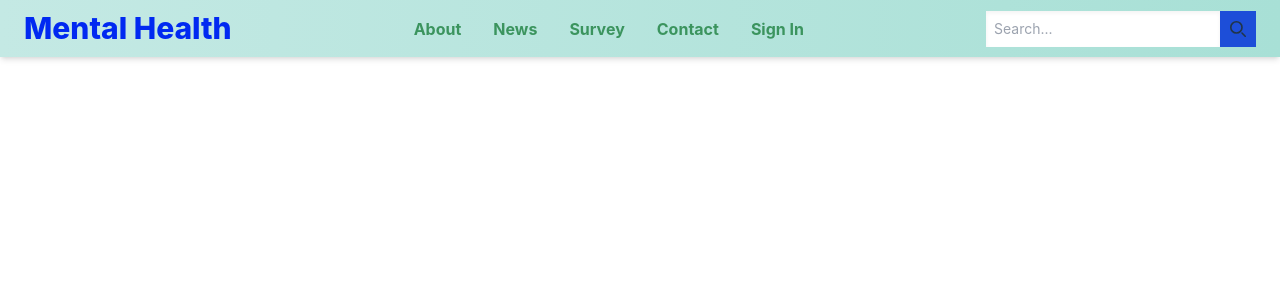
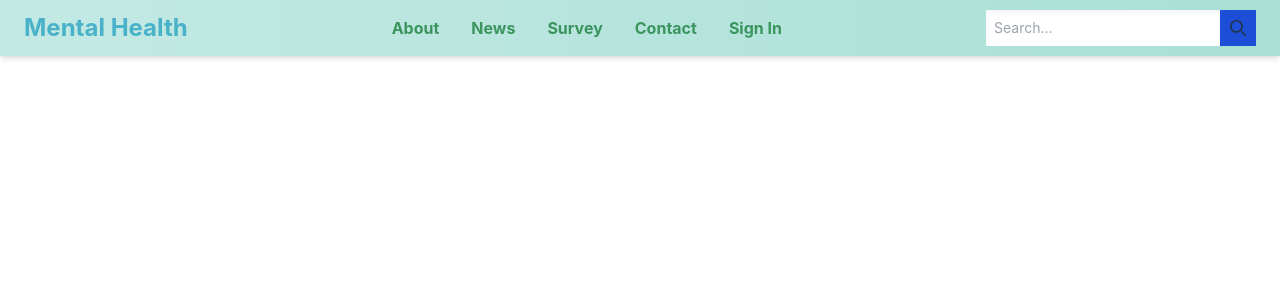
Before and after one commit to JustByTri/PsychoEduSystem, a React (Vite) app in the folder SWP/psycho-edu-system-fe/: page / in a window 1280 px wide. Shown: the top 300 px of the page. Built offline with nearby package versions, Linux system fonts and the light colour scheme.

Commit message:
fix: color of navbar

```diff
--- a/SWP/psycho-edu-system-fe/src/components/Navigation/NavBar.jsx
+++ b/SWP/psycho-edu-system-fe/src/components/Navigation/NavBar.jsx
@@ -18,7 +18,7 @@ const Navbar = () => {
         <div className="flex flex-wrap items-center justify-between mx-auto max-w-screen-xl">
           <a href="/" className="flex items-center">
             <span className="self-center text-2xl font-extrabold">
-              <span className="text-[#0129F1] font-extrabold text-3xl">
+              <span className="text-[#49b2c9] font-bold text-2xl">
                 Mental Health
               </span>
             </span>
```
